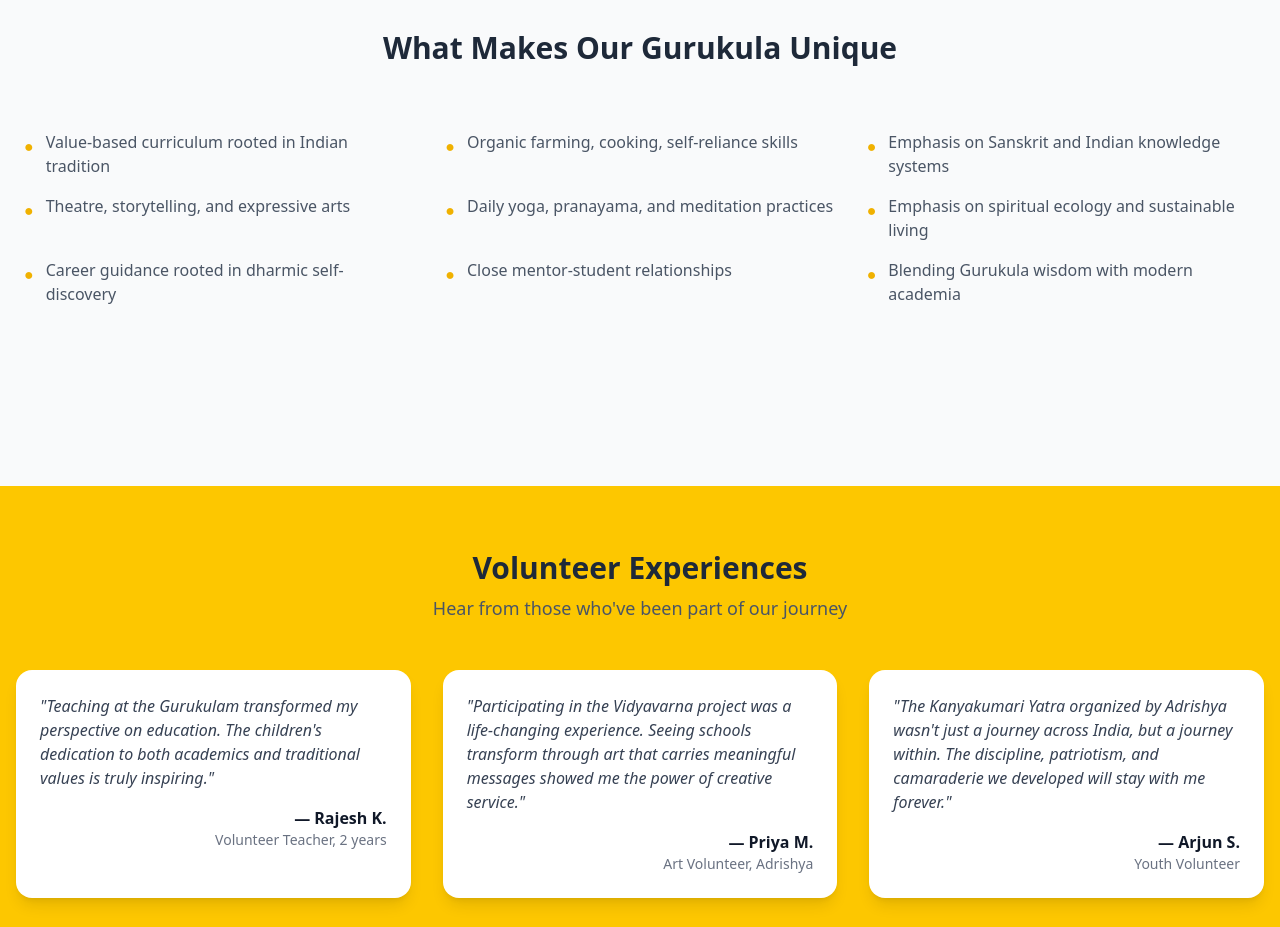
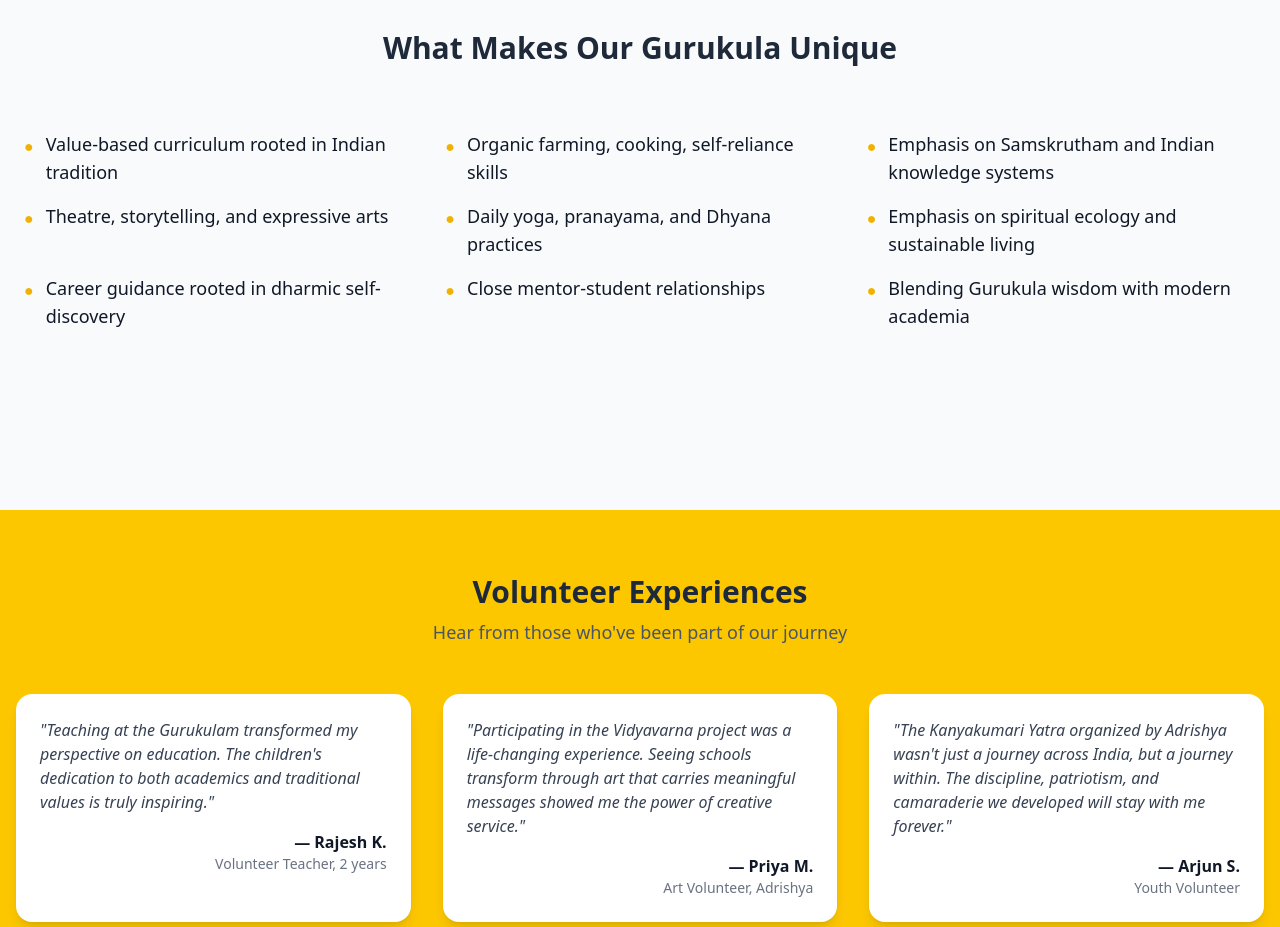
Before and after one commit to sanju1619/Vande-Matharam-, a React (Vite) app: page /model in a window 1280 px wide. Shown: the part 2100-3027 px from the top of the page. Built offline with nearby package versions, Linux system fonts and the light colour scheme.

Commit message:
'ourmodel_unique_section_updated'

```diff
--- a/src/Pages/OurModel/UniqueSection.jsx
+++ b/src/Pages/OurModel/UniqueSection.jsx
@@ -5,9 +5,9 @@ const UniqueFeaturesSection = () => {
   const uniqueFeatures = [
     'Value-based curriculum rooted in Indian tradition',
     'Organic farming, cooking, self-reliance skills',
-    'Emphasis on Sanskrit and Indian knowledge systems',
+    'Emphasis on Samskrutham and Indian knowledge systems',
     'Theatre, storytelling, and expressive arts',
-    'Daily yoga, pranayama, and meditation practices',
+    'Daily yoga, pranayama, and Dhyana practices',
     'Emphasis on spiritual ecology and sustainable living',
     'Career guidance rooted in dharmic self-discovery',
     'Close mentor-student relationships',
@@ -30,7 +30,7 @@ const UniqueFeaturesSection = () => {
           {uniqueFeatures.map((feature, index) => (
             <div key={index} className="flex items-start">
               <span className="text-yellow-500 mr-3 mt-1">&#9679;</span>
-              <p className="text-base text-gray-600">
+              <p className="text-lg text-gray-900">
                 {feature}
               </p>
             </div>
```
